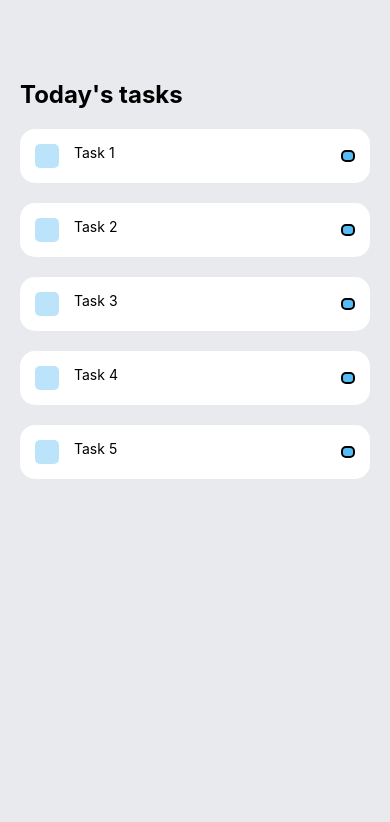
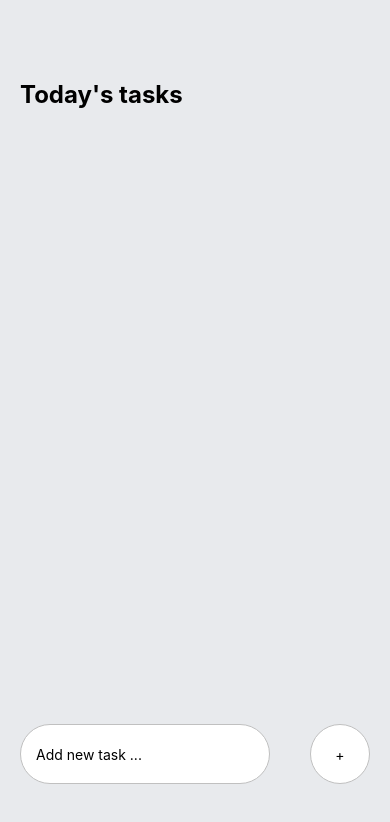
Before and after one commit to vinhhn3/pnv23-react-native, a React Native app: screen / in a window 390 px wide. Shown: the top 822 px of the page. Built offline with nearby package versions, Linux system fonts and the light colour scheme.

Commit message:
Add and Remove tasks

```diff
--- a/App.js
+++ b/App.js
@@ -1,22 +1,63 @@
 import { useState } from "react";
-import { StyleSheet, Text, View } from "react-native";
+import {
+    KeyboardAvoidingView,
+    StyleSheet,
+    Text,
+    TextInput,
+    TouchableOpacity,
+    View,
+} from "react-native";
 import Task from "./components/Task";
 
 export default function App() {
-    const [name, setName] = useState("");
+    const [task, setTask] = useState("");
+    const [tasks, setTasks] = useState([]);
+
+    const addTask = () => {
+        setTasks([...tasks, task]);
+        setTask(null);
+    };
+
+    const completeTask = (index) => {
+        let tasksCopy = [...tasks];
+        tasksCopy.splice(index, 1);
+        console.log(tasksCopy);
+        // setTasks(tasksCopy);
+    };
 
     return (
         <View style={styles.container}>
             <View style={styles.taskWrapper}>
                 <Text style={styles.sectionTitle}>Today's tasks</Text>
                 <View style={styles.items}>
-                    <Task text="Task 1" />
-                    <Task text="Task 2" />
-                    <Task text="Task 3" />
-                    <Task text="Task 4" />
-                    <Task text="Task 5" />
+                    {tasks.map((item, index) => {
+                        return (
+                            <TouchableOpacity
+                                onPress={completeTask(index)}
+                                key={index}
+                            >
+                                <Task text={item} />
+                            </TouchableOpacity>
+                        );
+                    })}
                 </View>
             </View>
+            <KeyboardAvoidingView
+                style={styles.writeTaskWrapper}
+                behavior="height"
+            >
+                <TextInput
+                    style={styles.input}
+                    placeholder="Add new task ..."
+                    value={task}
+                    onChangeText={(text) => setTask(text)}
+                />
+                <TouchableOpacity onPress={addTask}>
+                    <View style={styles.addWrapper}>
+                        <Text>+</Text>
+                    </View>
+                </TouchableOpacity>
+            </KeyboardAvoidingView>
         </View>
     );
 }
@@ -37,4 +78,32 @@ const styles = StyleSheet.create({
         fontSize: 24,
         fontWeight: "bold",
     },
+    input: {
+        paddingHorizontal: 15,
+        paddingVertical: 15,
+        backgroundColor: "#FFF",
+        borderRadius: 60,
+        width: 250,
+        borderWidth: 1,
+        borderColor: "#C0C0C0",
+    },
+    writeTaskWrapper: {
+        position: "absolute",
+        bottom: 60,
+        width: "100%",
+        flexDirection: "row",
+        justifyContent: "space-around",
+        alignContent: "center",
+    },
+    addText: {},
+    addWrapper: {
+        width: 60,
+        height: 60,
+        backgroundColor: "#FFF",
+        borderRadius: 60,
+        justifyContent: "center",
+        alignItems: "center",
+        borderColor: "#C0C0C0",
+        borderWidth: 1,
+    },
 });
```
